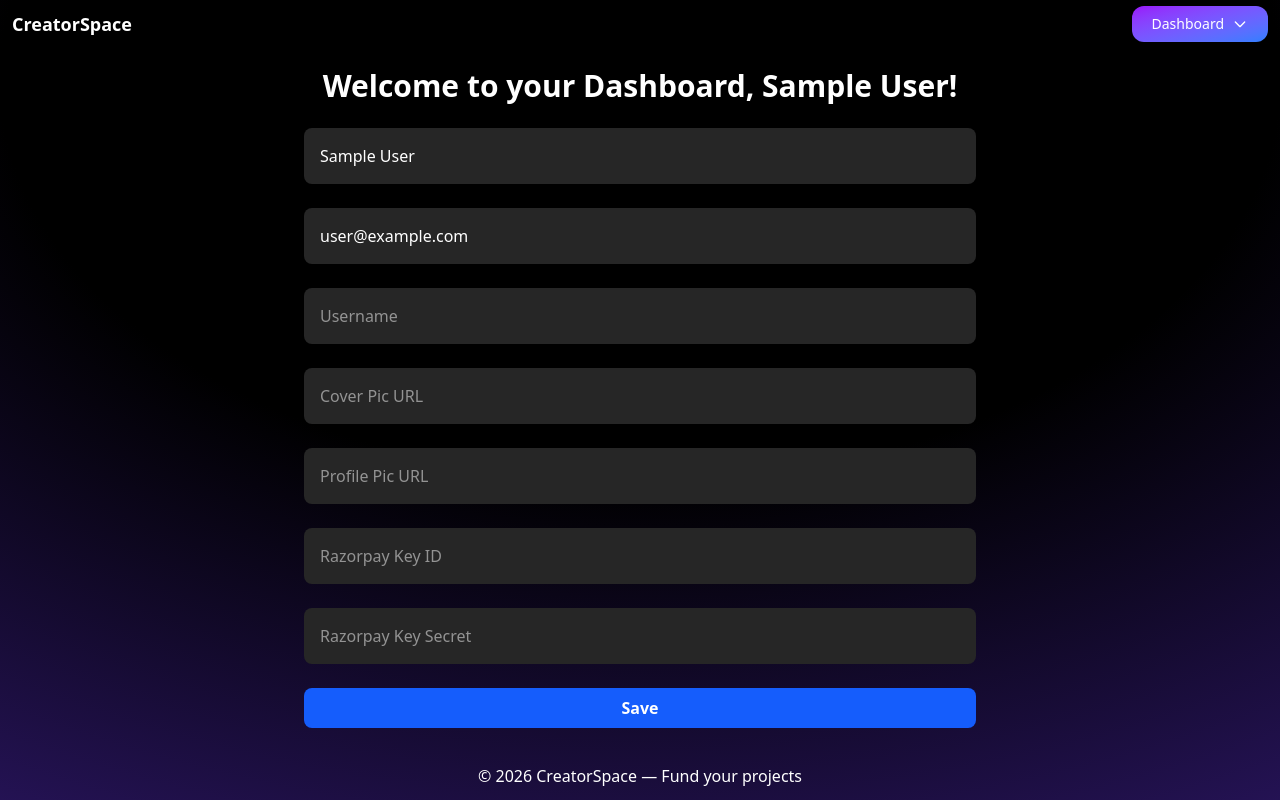
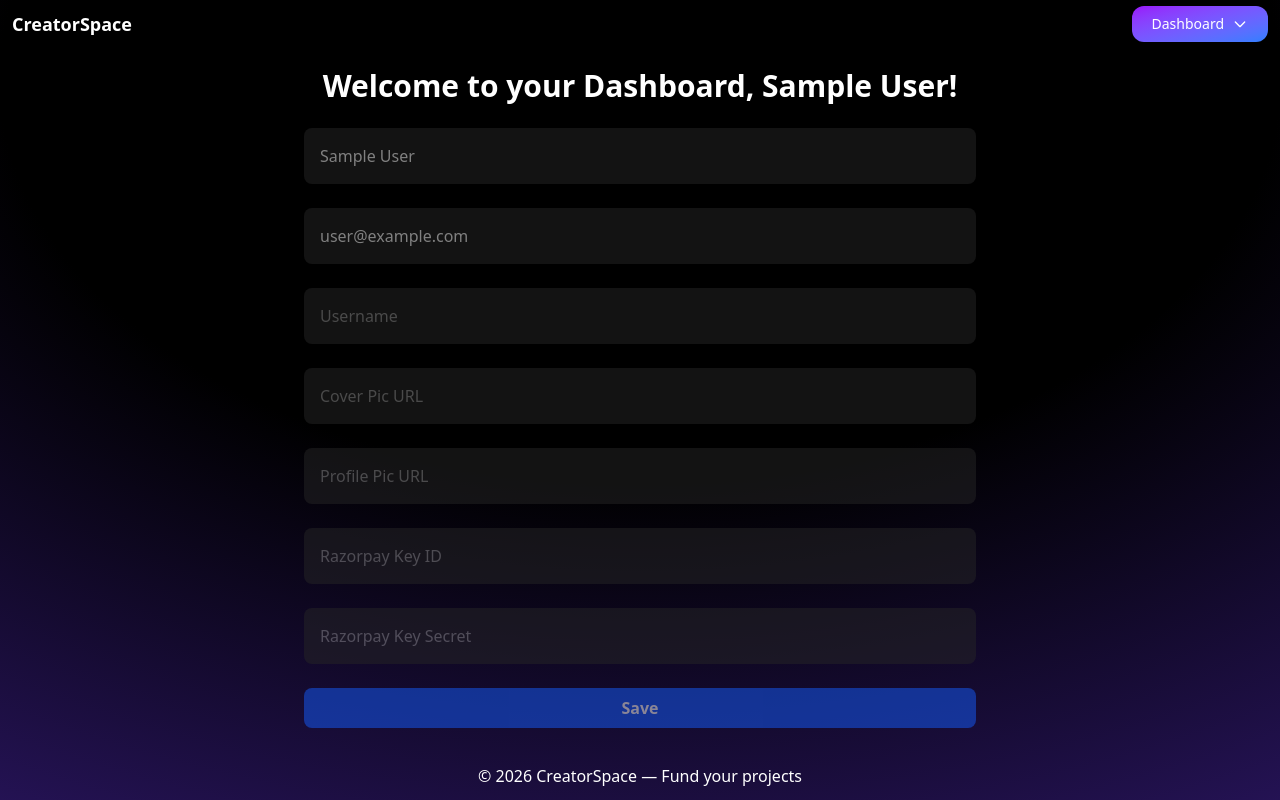
Before and after one commit to AdityaLad1/CreatorSpace, a Next.js app: page /dashboard in a window 1280 px wide. Built offline with nearby package versions, Linux system fonts and the light colour scheme; no server answers; the database is empty; sample sign-in values are in the browser's storage; some icons are missing.

Commit message:
removed bug of anyone updating user info

```diff
--- a/components/Dashboard.js
+++ b/components/Dashboard.js
@@ -19,6 +19,8 @@ export default function Dashboard() {
     razorpaykeysecret: "",
   });
 
+  const canEdit = session?.user?.username === form.username;
+
   const getData = async () => {
     let u = await fetchuser(session?.user?.username);
     if (u) setForm(u);
@@ -29,6 +31,7 @@ export default function Dashboard() {
   };
 
   const handleSubmit = async (e) => {
+    if (!canEdit) return;
     await updateProfile(form, session?.user?.username);
     toast("Profile Updated", {
       position: "top-right",
@@ -53,6 +56,10 @@ export default function Dashboard() {
     return <div className="text-white p-10">Loading...</div>;
   }
 
+  const inputClass = `w-full p-3 md:p-4 mt-4 md:mt-6 rounded-lg bg-neutral-800 text-white
+    focus:outline-none focus:ring-2 focus:ring-blue-500
+    disabled:opacity-50 disabled:cursor-not-allowed`;
+
   return (
     <>
       <ToastContainer
@@ -72,73 +79,95 @@ export default function Dashboard() {
         <h1 className="text-2xl md:text-3xl font-bold text-white text-center">
           Welcome to your Dashboard, {session?.user?.name || "Guest"}!
         </h1>
+
+        {!canEdit && form.username && (
+          <p className="text-red-400 text-sm text-center mt-4">
+            You can only edit your own profile.
+          </p>
+        )}
+
         <form className="max-w-2xl mx-auto" action={handleSubmit}>
           <input
             type="text"
             name="name"
             placeholder="Name"
-            className="w-full p-3 md:p-4 mt-6 rounded-lg bg-neutral-800 text-white focus:outline-none focus:ring-2 focus:ring-blue-500"
+            className={inputClass}
             onChange={handleChange}
             id="Name"
             value={form.name || session?.user?.name || ""}
+            disabled={!canEdit}
           />
+
           <input
             type="text"
             name="email"
             placeholder="Email"
-            className="w-full p-3 md:p-4 mt-4 md:mt-6 rounded-lg bg-neutral-800 text-white focus:outline-none focus:ring-2 focus:ring-blue-500"
+            className={inputClass}
             onChange={handleChange}
+            id="email"
             value={form.email || session?.user?.email || ""}
-            id="email"
+            disabled={!canEdit}
           />
+
           <input
             type="text"
             name="username"
             placeholder="Username"
-            className="w-full p-3 md:p-4 mt-4 md:mt-6 rounded-lg bg-neutral-800 text-white focus:outline-none focus:ring-2 focus:ring-blue-500"
+            className={inputClass}
             onChange={handleChange}
             id="username"
             value={form.username || session?.user?.username || ""}
+            disabled={!canEdit}
           />
+
           <input
             type="text"
             name="coverPic"
             placeholder="Cover Pic URL"
-            className="w-full p-3 md:p-4 mt-4 md:mt-6 rounded-lg bg-neutral-800 text-white focus:outline-none focus:ring-2 focus:ring-blue-500"
+            className={inputClass}
             onChange={handleChange}
             id="coverPic"
-            value={form.coverPic || session?.user?.coverPic || ""}
+            value={form.coverPic || ""}
+            disabled={!canEdit}
           />
+
           <input
             type="text"
             name="profilePic"
             placeholder="Profile Pic URL"
-            className="w-full p-3 md:p-4 mt-4 md:mt-6 rounded-lg bg-neutral-800 text-white focus:outline-none focus:ring-2 focus:ring-blue-500"
+            className={inputClass}
             onChange={handleChange}
             id="profilePic"
-            value={form.profilePic || session?.user?.profilePic || ""}
+            value={form.profilePic || ""}
+            disabled={!canEdit}
           />
+
           <input
             type="text"
             name="razorpaykeyid"
+            placeholder="Razorpay Key ID"
+            className={inputClass}
+            onChange={handleChange}
             id="razorpayid"
-            placeholder="Razorpay Key ID"
-            className="w-full p-3 md:p-4 mt-4 md:mt-6 rounded-lg bg-neutral-800 text-white focus:outline-none focus:ring-2 focus:ring-blue-500"
-            onChange={handleChange}
             value={form.razorpaykeyid || ""}
+            disabled={!canEdit}
           />
+
           <input
             type="password"
             name="razorpaykeysecret"
             placeholder="Razorpay Key Secret"
-            className="w-full p-3 md:p-4 mt-4 md:mt-6 rounded-lg bg-neutral-800 text-white focus:outline-none focus:ring-2 focus:ring-blue-500"
+            className={inputClass}
             onChange={handleChange}
             id="razorpaysecret"
             value={form.razorpaykeysecret || ""}
+            disabled={!canEdit}
           />
+
           <button
             type="submit"
-            className="bg-blue-600 hover:bg-blue-700 text-white font-bold py-2 px-4 rounded-lg transition-all duration-200 hover:scale-105 w-full mt-6 text-sm md:text-base"
+            className="bg-blue-600 hover:bg-blue-700 text-white font-bold py-2 px-4 rounded-lg transition-all duration-200 hover:scale-105 w-full mt-6 text-sm md:text-base disabled:opacity-50 disabled:cursor-not-allowed disabled:hover:scale-100"
+            disabled={!canEdit}
           >
             Save
           </button>
```
